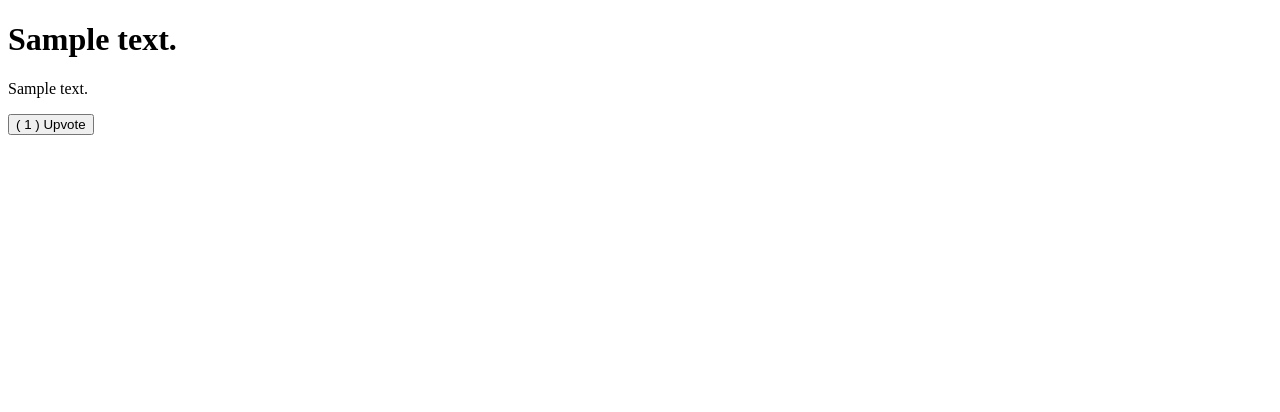
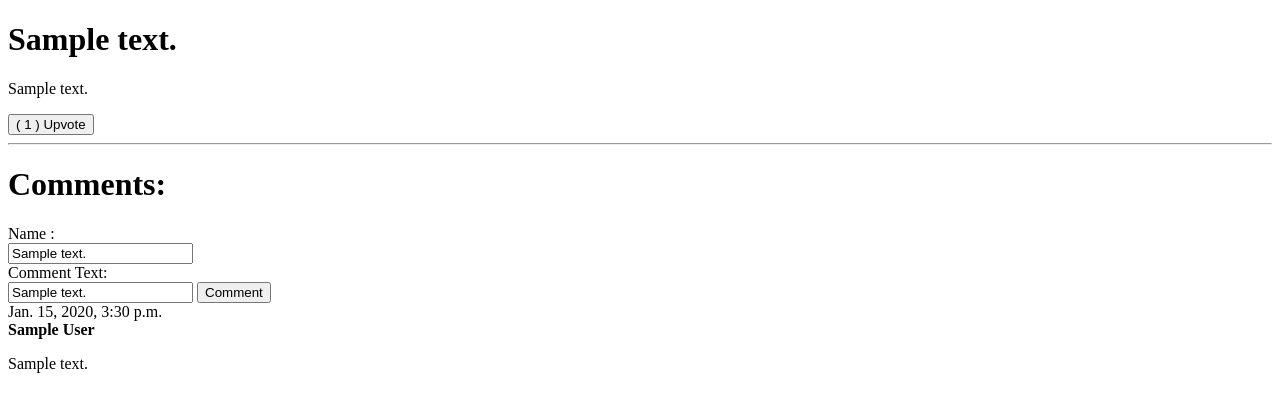
Before and after one commit to Hudda/Myblog, a Django app: template mysite/blog/templates/blog/detail.html in a window 1280 px wide. Shown: the top 412 px of the page. Run offline with Django 3.2, Linux system fonts and the light colour scheme; tables that the repository leaves empty hold one stand-in row (values such as "Sample post"); the template is opened without the code that fills it: values that come from a table or form of the project are taken from there, most other values are stand-ins (such as "Sample title", 1, 10 or a date in 2020).

Commit message:
Add the comment feature partially

```diff
--- a/mysite/blog/admin.py
+++ b/mysite/blog/admin.py
@@ -1,5 +1,7 @@
 from django.contrib import admin
 
 from .models import Post
+from .models import Comment
 
 admin.site.register(Post)
+admin.site.register(Comment)
--- a/mysite/blog/models.py
+++ b/mysite/blog/models.py
@@ -15,3 +15,14 @@ class Post(models.Model):
 
     def __str__(self):
         return self.topic_text
+
+
+
+class Comment(models.Model):
+    post = models.ForeignKey(Post, on_delete=models.CASCADE, related_name='comments')
+    author = models.CharField(max_length=100)
+    text = models.TextField()
+    pub_date = models.DateTimeField(default=timezone.now)
+
+    def __str__(self):
+        return self.text
--- a/mysite/blog/templates/blog/detail.html
+++ b/mysite/blog/templates/blog/detail.html
@@ -14,5 +14,25 @@
 
         <input type="submit" value="( {{ post.vote }} ) Upvote">
     </form>
+    <hr>
+    <h1>Comments: </h1>
+    <form action="{% url 'blog:comment' post.id %}" method="post">
+        <label for="name">Name :</label><br>
+        <input id="name" type="text" name="name" value="{{ name_text }}"><br>
+        <label for="comment">Comment Text: </label><br>
+        <input id="comment" type="text" name="name" value="{{ comment_text }}">
+        {% csrf_token %}
+        <input type="submit" value="Comment">
+    </form>
+    {% for comment in post.comments.all %}
+        <div class="comment">
+            <div class="date">{{ comment.pub_date }}</div>
+            <strong>{{ comment.author }}</strong>
+            <p>{{ comment.text|linebreaks }}</p>
+        </div>
+    {% empty %}
+        <p>No comments here yet :(</p>
+    {% endfor %}
+
 </body>
 </html>
--- a/mysite/blog/urls.py
+++ b/mysite/blog/urls.py
@@ -7,4 +7,5 @@ urlpatterns = [
     path('', views.IndexView.as_view(), name='index'),
     path('<int:pk>/', views.DetailView.as_view(), name='detail'),
     path('<int:post_id>/vote/', views.vote, name='vote'),
+    path('<int:post_id>/comment/', views.get_comment, name='comment'),
 ]
```
Also changed, not shown: mysite/blog/forms.py (added, +9 -0 lines), mysite/blog/views.py (+16 -1 lines), mysite/blog/migrations/0006_comment.py (added).
